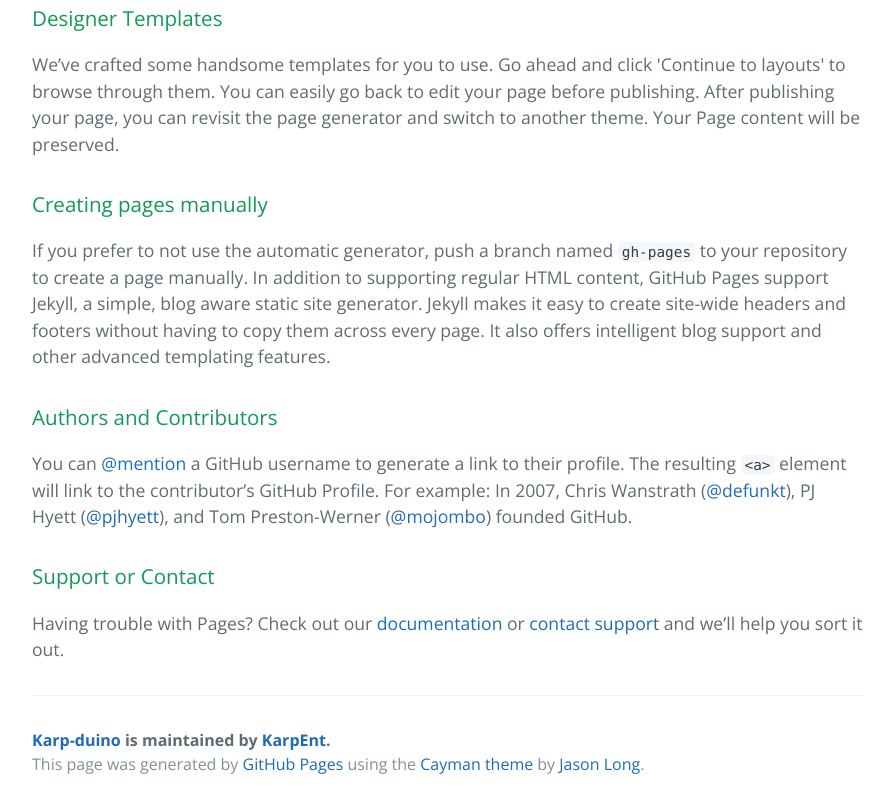
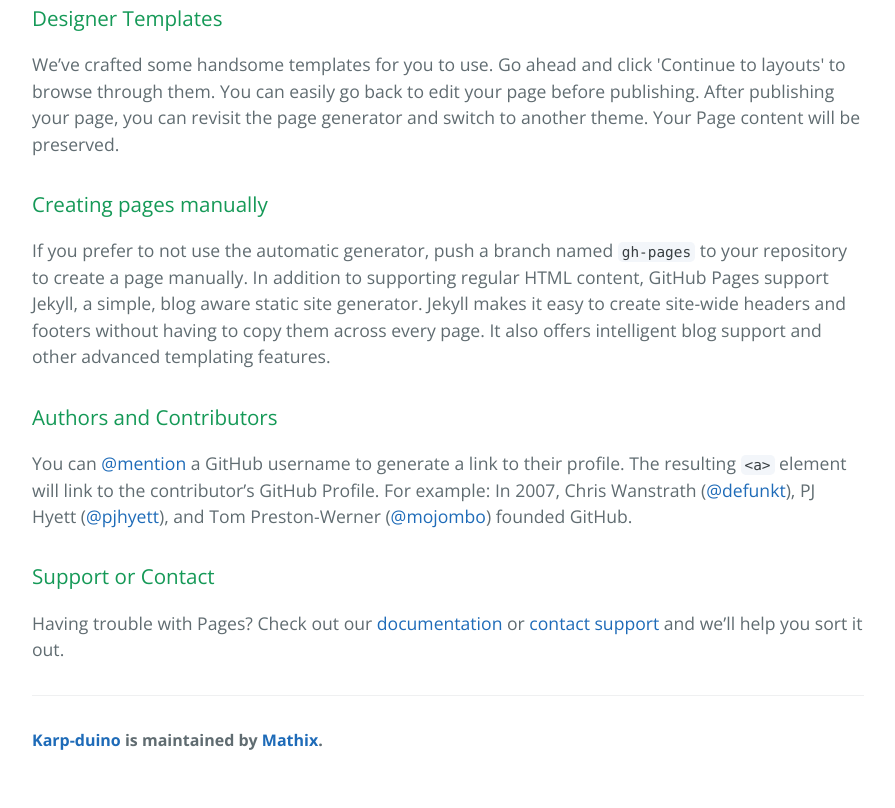
Before and after one commit to KarpEnt/karp-duino, a plain HTML site: page index.html in a window 1280 px wide. Shown: the part 598-1406 px from the top of the page, without its empty margins (192-1087 px from the left). After the commit the page ends 1382 px from the top, so only its background shows below. Drawn offline with nearby package versions, Linux system fonts and the light colour scheme.

Commit message:
Update index.html

```diff
--- a/index.html
+++ b/index.html
@@ -2,7 +2,7 @@
 <html lang="en-us">
   <head>
     <meta charset="UTF-8">
-    <title>Karp-duino by KarpEnt</title>
+    <title>karpDuino</title>
     <meta name="viewport" content="width=device-width, initial-scale=1">
     <link rel="stylesheet" type="text/css" href="stylesheets/normalize.css" media="screen">
     <link href='https://fonts.googleapis.com/css?family=Open+Sans:400,700' rel='stylesheet' type='text/css'>
@@ -45,9 +45,7 @@
 <p>Having trouble with Pages? Check out our <a href="https://help.github.com/pages">documentation</a> or <a href="https://github.com/contact">contact support</a> and we’ll help you sort it out.</p>
 
       <footer class="site-footer">
-        <span class="site-footer-owner"><a href="https://github.com/KarpEnt/karp-duino">Karp-duino</a> is maintained by <a href="https://github.com/KarpEnt">KarpEnt</a>.</span>
-
-        <span class="site-footer-credits">This page was generated by <a href="https://pages.github.com">GitHub Pages</a> using the <a href="https://github.com/jasonlong/cayman-theme">Cayman theme</a> by <a href="https://twitter.com/jasonlong">Jason Long</a>.</span>
+        <span class="site-footer-owner"><a href="https://github.com/KarpEnt/karp-duino">Karp-duino</a> is maintained by <a href="https://github.com/KarpEnt">Mathix</a>.</span>
       </footer>
 
     </section>
```
